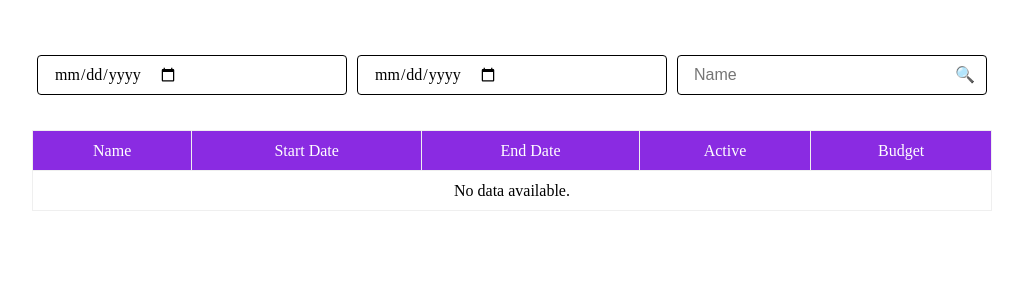
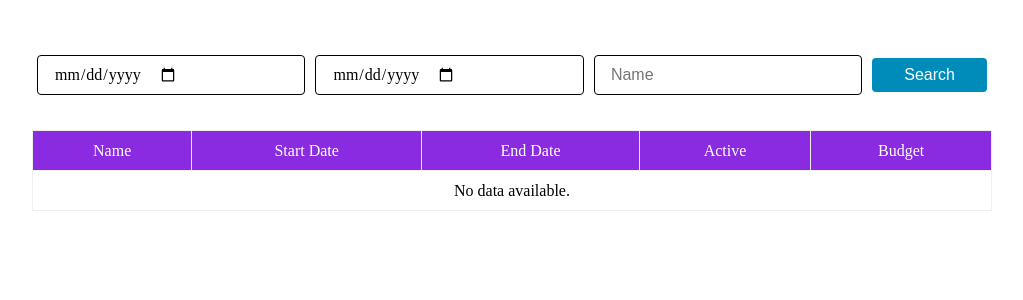
Before and after one commit to sn-satyendra/grid-demo-app, a React (Create React App) app: page / in a window 1280 px wide. Shown: the top 300 px of the page, without its empty margins (128-1151 px from the left). Built offline with nearby package versions, Linux system fonts and the light colour scheme.

Commit message:
- Adding button - Filtering logic correction

```diff
--- /dev/null
+++ b/src/components/Button/Button.js
@@ -0,0 +1,31 @@
+import React, { PureComponent } from 'react';
+import PropTypes from 'prop-types';
+import styles from './Button.module.css';
+
+class Button extends PureComponent {
+  render() {
+    const { onClick, children, disabled, type } = this.props;
+    return (
+      <button
+        disabled={disabled ? 'disabled' : undefined}
+        className={styles['button'] + ' ' + styles[type]}
+        onClick={!disabled ? onClick : undefined}>
+        {children}
+      </button>
+    );
+  }
+}
+
+Button.propTypes = {
+  children: PropTypes.node,
+  type: PropTypes.oneOf(['primary']),
+  onClick: PropTypes.func,
+  disabled: PropTypes.bool
+};
+
+Button.defaultProps = {
+  type: 'primary',
+  disabled: false
+};
+
+export default Button;
--- /dev/null
+++ b/src/components/Button/Button.module.css
@@ -0,0 +1,16 @@
+.button {
+  border: none;
+  color: #FFFFFF;
+  padding: 8px 32px;
+  text-align: center;
+  transition-duration: 0.4s;
+  text-decoration: none;
+  font-size: 16px;
+  cursor: pointer;
+  border-radius: 0.25rem;
+  margin: 5px;
+}
+
+.primary {
+  background-color: #008CBA;
+}
--- a/src/components/DateField/DateField.module.css
+++ b/src/components/DateField/DateField.module.css
@@ -20,6 +20,7 @@
   border-color: inherit;
   font-family: baseFontFamily;
   margin: 5px;
+  flex: 1;
 }
 
 /* .input::before {
--- a/src/components/SearchField/SearchField.js
+++ b/src/components/SearchField/SearchField.js
@@ -10,9 +10,8 @@ class SearchField extends PureComponent {
   };
 
   render() {
-    const { placeholder, value, minValue, maxValue, onSearch } = this.props;
+    const { placeholder, value, minValue, maxValue } = this.props;
     return (
-      <div className={styles['ct']}>
       <input
         className={styles['input']}
         type="text" value={value}
@@ -21,13 +20,6 @@ class SearchField extends PureComponent {
         min={minValue}
         max={maxValue}
       />
-        <button className={styles['button']} onClick={onSearch}>
-          <span role="img" aria-label="Search">
-            &#128269;
-          </span>
-        </button>
-      </div>
-
     );
   }
 }
@@ -36,7 +28,6 @@ SearchField.propTypes = {
   placeholder: PropTypes.string,
   value: PropTypes.string,
   onChange: PropTypes.func,
-  onSearch: PropTypes.func,
   minValue: PropTypes.string,
   maxValue: PropTypes.string
 };
--- a/src/components/SearchField/SearchField.module.css
+++ b/src/components/SearchField/SearchField.module.css
@@ -2,29 +2,6 @@
   display: flex;
   margin: 5px;
   position: relative;
-}
-
-.button {
-  position: absolute;
-  right: 2px;
-  width: 40px;
-  font-weight: 600;
-  display: inline-flex;
-  align-items: center;
-  justify-content: center;
-  user-select: none;
-  white-space: nowrap;
-  line-height: 2rem;
-  height: 2rem;
-  font-size: 1rem;
-  padding-left: 1rem;
-  padding-right: 1rem;
-  color: rgb(255, 255, 255);
-  transition: all 250ms ease 0s;
-  background: #fff;
-  top: 50%;
-  transform: translateY(-1rem);
-  border-width: 0;
 }
 
 .input {
@@ -45,5 +22,5 @@
   border-style: solid;
   border-image: initial;
   border-color: inherit;
-  padding-right: 45px;
+  margin: 5px;
 }
--- a/src/containers/search/Search.js
+++ b/src/containers/search/Search.js
@@ -9,6 +9,7 @@ import SearchField from '../../components/SearchField/SearchField';
 import Table from '../../components/Table/Table';
 import {friendlyNumber} from '../../utils/MathUtils';
 import CampaignState from '../../components/CampaignState/CampaignState';
+import Button from '../../components/Button/Button';
 
 class Search extends Component {
 
@@ -64,14 +65,20 @@ class Search extends Component {
               value={this.props.endDate}
               minValue={this.props.startDate}
             />
-          </div>
-          <div className={styles['name']}>
             <SearchField
               placeholder="Name"
               onChange={actions.onNameChange}
-              value={this.props.search}
+              value={this.props.name}
               onSearch={actions.onSearch}
             />
+          </div>
+          <div className={styles['btn']}>
+            <Button onClick={actions.onSearch}>
+              Search
+            </Button>
+            {/* <button className={styles['button']} onClick={actions.onSearch}>
+              Search
+            </button> */}
           </div>
         </div>
         <div className={styles['table']}>
@@ -88,7 +95,7 @@ class Search extends Component {
 Search.propTypes = {
   startDate: PropTypes.string,
   endDate: PropTypes.string,
-  search: PropTypes.string,
+  name: PropTypes.string,
   filteredCampaigns: PropTypes.array,
   isLoading: PropTypes.bool,
   actions: PropTypes.object
--- a/src/containers/search/Search.module.css
+++ b/src/containers/search/Search.module.css
@@ -7,14 +7,16 @@
 .inputs {
   height: 50px;
   display: flex;
+  align-items: center;
+  justify-content: center;
 }
 
 .dates {
-  flex: 2;
+  flex: 7;
   display: flex;
 }
 
-.name {
+.btn {
   flex: 1;
 }
 
--- a/src/reducers/SearchReducer.js
+++ b/src/reducers/SearchReducer.js
@@ -1,11 +1,11 @@
 import * as TYPES from '../actions/ActionTypes';
-// import update from 'immutability-helper';
-import {isCurrentDateBetween} from '../utils/DateUtils';
+import {isSameOrAfter, isSameOrBefore, getMomentCompatibleFormat} from '../utils/DateUtils';
+import filter from 'lodash/filter';
 
 const INITIAL_STATE = {
   startDate: undefined,
   endDate: undefined,
-  search: "",
+  name: "",
   campaigns: [],
   filteredCampaigns: [],
   isLoading: false
@@ -22,24 +22,22 @@ export default function SearchReducer(state = INITIAL_STATE, action) {
     case TYPES.ON_START_DATE_CHANGE:
       return {
         ...state,
-        startDate: action.data,
-        filteredCampaigns: doFilter(state.campaigns, {search: state.search, startDate: state.startDate, endDate: state.endDate})
+        startDate: action.data
       };
     case TYPES.ON_END_DATE_CHANGE:
       return {
         ...state,
-        endDate: action.data,
-        filteredCampaigns: doFilter(state.campaigns, {search: state.search, startDate: state.startDate, endDate: state.endDate})
+        endDate: action.data
       };
     case TYPES.ON_NAME_CHANGE:
       return {
         ...state,
-        search: action.data
+        name: action.data
       };
     case TYPES.ON_SEARCH:
       return {
         ...state,
-        filteredCampaigns: doFilter(state.campaigns, {search: state.search, startDate: state.startDate, endDate: state.endDate})
+        filteredCampaigns: doFilter(state.campaigns, {name: state.name, startDate: state.startDate, endDate: state.endDate})
       };
     default:
       return state;
@@ -47,13 +45,20 @@ export default function SearchReducer(state = INITIAL_STATE, action) {
 }
 
 function doFilter(campaigns, filters) {
-  let filtered = [];
-  let {search, startDate, endDate} = filters;
-  campaigns && campaigns.forEach(c => {
-    let name = c.name.toLowerCase();
-    if (name.includes(search.toLowerCase()) && isCurrentDateBetween(startDate, endDate)) {
-      filtered.push(c);
-    }
+  const fStartDate = filters.startDate;
+  const fEndDate = filters.endDate;
+  return filter(campaigns, (c) => {
+    let {name, startDate, endDate} = c;
+    name = name.toLowerCase();
+    startDate = getMomentCompatibleFormat(startDate);
+    endDate = getMomentCompatibleFormat(endDate);
+    return (
+      // TODO: This is a non pure operation which we are doing in reducer. This is a strict no
+      // for any production level app but the searching requires date calculations. Ideally,
+      // this should be a async action and handled by thunk middleware.
+      name.includes(filters.name.toLowerCase()) &&
+      ((fStartDate && isSameOrAfter(startDate, fStartDate)) || !fStartDate) &&
+      ((fEndDate && isSameOrBefore(endDate, fEndDate)) || !fEndDate)
+    );
   });
-  return filtered;
 }
--- a/src/store/ConfigureStore.js
+++ b/src/store/ConfigureStore.js
@@ -5,5 +5,8 @@ import thunk from 'redux-thunk';
 const composeEnhancer = window.__REDUX_DEVTOOLS_EXTENSION_COMPOSE__ || compose;
 
 export default function configureStore() {
+  // Although thunk is not needed for this simple use case, somehow the non pure operations should be moved out from
+  // reducer.
+  // TODO: Think of a way to do this.
   return createStore(RootReducer, composeEnhancer(applyMiddleware(thunk)));
 }
--- a/src/utils/DateUtils.js
+++ b/src/utils/DateUtils.js
@@ -8,3 +8,11 @@ export function getMomentCompatibleFormat(d) {
 export function isCurrentDateBetween(start, end) {
   return !start || !end || moment().isBetween(getMomentCompatibleFormat(start), getMomentCompatibleFormat(end))
 }
+
+export function isSameOrAfter(d1, d2) {
+  return moment(d1).isSameOrAfter(d2);
+}
+
+export function isSameOrBefore(d1, d2) {
+  return moment(d1).isSameOrBefore(d2);
+}
```
Lines whose indentation alone changed are shown as unchanged.
